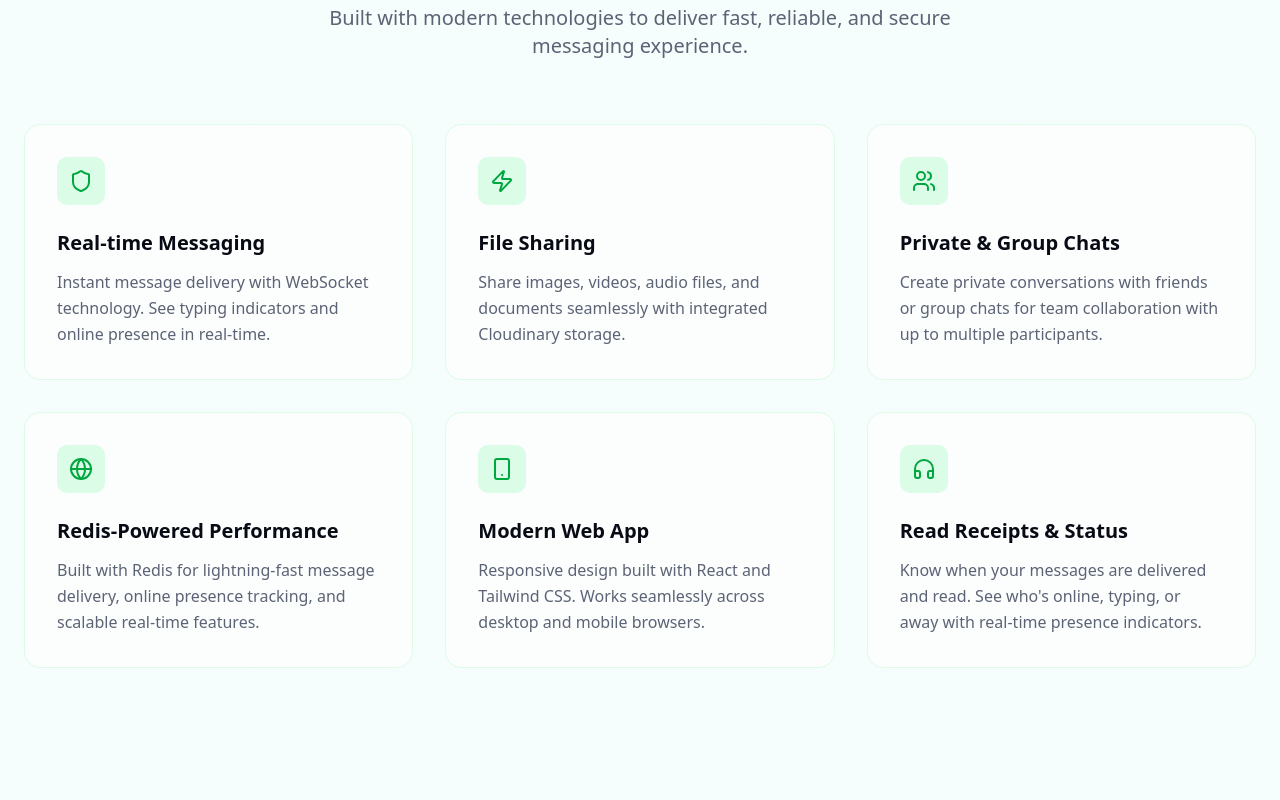
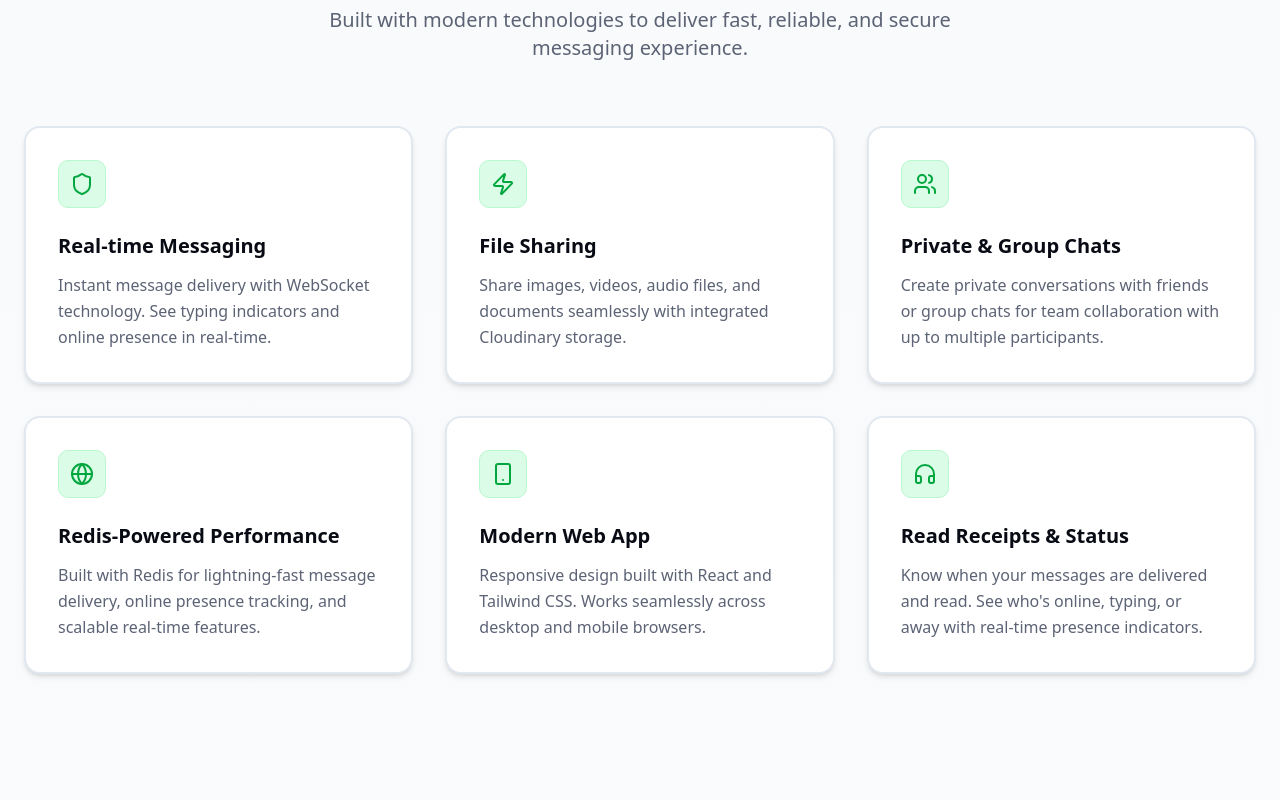
Before and after one commit to SaswatBarai/Hiky, a React (Vite) app in the folder frontend/: page / in a window 1280 px wide. Shown: the part 940-1740 px from the top of the page. Built offline with nearby package versions, Linux system fonts and the light colour scheme; no server answers.

Commit message:
update Landing page styles for improved aesthetics and accessibility

```diff
--- a/frontend/src/pages/Landing.jsx
+++ b/frontend/src/pages/Landing.jsx
@@ -77,10 +77,13 @@ export default function Landing() {
       initial={{ opacity: 0 }}
       animate={{ opacity: 1 }}
       transition={{ duration: 0.5 }}
-      className="min-h-screen bg-gradient-to-b from-background via-background to-green-50/30 dark:from-background dark:via-background dark:to-muted/20 text-foreground"
+      className="min-h-screen bg-gradient-to-b from-slate-50 via-gray-50 to-green-50/50 dark:from-background dark:via-background dark:to-muted/20 text-foreground"
     >
       {/* Background Effects */}
-      <div className="absolute inset-0 bg-[radial-gradient(circle_at_10%_20%,rgba(16,185,129,0.03),transparent_20%),radial-gradient(circle_at_90%_80%,rgba(34,197,94,0.02),transparent_20%),radial-gradient(circle_at_50%_50%,rgba(22,163,74,0.02),transparent_30%)] dark:bg-[radial-gradient(circle_at_10%_20%,rgba(16,185,129,0.08),transparent_20%),radial-gradient(circle_at_90%_80%,rgba(34,197,94,0.06),transparent_20%),radial-gradient(circle_at_50%_50%,rgba(22,163,74,0.05),transparent_30%)] pointer-events-none" />
+      <div className="absolute inset-0 bg-[radial-gradient(circle_at_10%_20%,rgba(16,185,129,0.06),transparent_25%),radial-gradient(circle_at_90%_80%,rgba(34,197,94,0.05),transparent_25%),radial-gradient(circle_at_50%_50%,rgba(22,163,74,0.04),transparent_35%)] dark:bg-[radial-gradient(circle_at_10%_20%,rgba(16,185,129,0.08),transparent_20%),radial-gradient(circle_at_90%_80%,rgba(34,197,94,0.06),transparent_20%),radial-gradient(circle_at_50%_50%,rgba(22,163,74,0.05),transparent_30%)] pointer-events-none" />
+
+      {/* Light mode comfort overlay - subtle tint for eye comfort */}
+      <div className="absolute inset-0 bg-gradient-to-b from-gray-100/20 via-slate-50/10 to-transparent dark:hidden pointer-events-none" />
 
       {/* Header */}
       <motion.header
@@ -169,7 +172,7 @@ export default function Landing() {
         >
           <motion.div
             variants={itemVariants}
-            className="inline-flex items-center gap-2 px-3 sm:px-4 py-2 rounded-full bg-green-100 dark:bg-green-600/20 border border-green-200 dark:border-green-600/30 mb-6 sm:mb-8"
+            className="inline-flex items-center gap-2 px-3 sm:px-4 py-2 rounded-full bg-green-100 dark:bg-green-600/20 border-2 border-green-200 dark:border-green-600/30 mb-6 sm:mb-8 shadow-sm"
           >
             <motion.div
               animate={{ rotate: 360 }}
@@ -322,15 +325,15 @@ export default function Landing() {
         >
           <motion.div
             variants={itemVariants}
-            className="group p-6 sm:p-8 rounded-2xl bg-white/70 dark:bg-card/50 border border-green-100 dark:border-green-900/20 hover:border-green-300 dark:hover:border-green-600/40 transition-all duration-300"
+            className="group p-6 sm:p-8 rounded-2xl bg-white dark:bg-card/50 border-2 border-slate-200 dark:border-green-900/20 hover:border-green-300 dark:hover:border-green-600/40 transition-all duration-300 shadow-md hover:shadow-lg"
             whileHover={{
               scale: 1.03,
               y: -5,
-              boxShadow: "0 20px 25px -5px rgba(0, 0, 0, 0.1), 0 10px 10px -5px rgba(0, 0, 0, 0.04)"
+              boxShadow: "0 20px 25px -5px rgba(0, 0, 0, 0.15), 0 10px 10px -5px rgba(0, 0, 0, 0.08)"
             }}
           >
             <motion.div
-              className="w-12 h-12 bg-green-100 dark:bg-green-600/20 rounded-lg flex items-center justify-center mb-4 sm:mb-6 group-hover:bg-green-200 dark:group-hover:bg-green-600/30 transition-colors"
+              className="w-12 h-12 bg-green-100 dark:bg-green-600/20 rounded-lg flex items-center justify-center mb-4 sm:mb-6 group-hover:bg-green-200 dark:group-hover:bg-green-600/30 transition-colors border border-green-200 dark:border-green-600/30"
               whileHover={{ rotate: 5, scale: 1.1 }}
             >
               <Shield className="w-5 sm:w-6 h-5 sm:h-6 text-green-600 dark:text-green-500" />
@@ -343,15 +346,15 @@ export default function Landing() {
 
           <motion.div
             variants={itemVariants}
-            className="group p-6 sm:p-8 rounded-2xl bg-white/70 dark:bg-card/50 border border-green-100 dark:border-green-900/20 hover:border-green-300 dark:hover:border-green-600/40 transition-all duration-300"
+            className="group p-6 sm:p-8 rounded-2xl bg-white dark:bg-card/50 border-2 border-slate-200 dark:border-green-900/20 hover:border-green-300 dark:hover:border-green-600/40 transition-all duration-300 shadow-md hover:shadow-lg"
             whileHover={{
               scale: 1.03,
               y: -5,
-              boxShadow: "0 20px 25px -5px rgba(0, 0, 0, 0.1), 0 10px 10px -5px rgba(0, 0, 0, 0.04)"
+              boxShadow: "0 20px 25px -5px rgba(0, 0, 0, 0.15), 0 10px 10px -5px rgba(0, 0, 0, 0.08)"
             }}
           >
             <motion.div
-              className="w-12 h-12 bg-green-100 dark:bg-green-600/20 rounded-lg flex items-center justify-center mb-4 sm:mb-6 group-hover:bg-green-200 dark:group-hover:bg-green-600/30 transition-colors"
+              className="w-12 h-12 bg-green-100 dark:bg-green-600/20 rounded-lg flex items-center justify-center mb-4 sm:mb-6 group-hover:bg-green-200 dark:group-hover:bg-green-600/30 transition-colors border border-green-200 dark:border-green-600/30"
               whileHover={{ rotate: 5, scale: 1.1 }}
             >
               <Zap className="w-5 sm:w-6 h-5 sm:h-6 text-green-600 dark:text-green-500" />
@@ -364,15 +367,15 @@ export default function Landing() {
 
           <motion.div
             variants={itemVariants}
-            className="group p-6 sm:p-8 rounded-2xl bg-white/70 dark:bg-card/50 border border-green-100 dark:border-green-900/20 hover:border-green-300 dark:hover:border-green-600/40 transition-all duration-300"
+            className="group p-6 sm:p-8 rounded-2xl bg-white dark:bg-card/50 border-2 border-slate-200 dark:border-green-900/20 hover:border-green-300 dark:hover:border-green-600/40 transition-all duration-300 shadow-md hover:shadow-lg"
             whileHover={{
               scale: 1.03,
               y: -5,
-              boxShadow: "0 20px 25px -5px rgba(0, 0, 0, 0.1), 0 10px 10px -5px rgba(0, 0, 0, 0.04)"
+              boxShadow: "0 20px 25px -5px rgba(0, 0, 0, 0.15), 0 10px 10px -5px rgba(0, 0, 0, 0.08)"
             }}
           >
             <motion.div
-              className="w-12 h-12 bg-green-100 dark:bg-green-600/20 rounded-lg flex items-center justify-center mb-4 sm:mb-6 group-hover:bg-green-200 dark:group-hover:bg-green-600/30 transition-colors"
+              className="w-12 h-12 bg-green-100 dark:bg-green-600/20 rounded-lg flex items-center justify-center mb-4 sm:mb-6 group-hover:bg-green-200 dark:group-hover:bg-green-600/30 transition-colors border border-green-200 dark:border-green-600/30"
               whileHover={{ rotate: 5, scale: 1.1 }}
             >
               <Users className="w-5 sm:w-6 h-5 sm:h-6 text-green-600 dark:text-green-500" />
@@ -385,15 +388,15 @@ export default function Landing() {
 
           <motion.div
             variants={itemVariants}
-            className="group p-6 sm:p-8 rounded-2xl bg-white/70 dark:bg-card/50 border border-green-100 dark:border-green-900/20 hover:border-green-300 dark:hover:border-green-600/40 transition-all duration-300"
+            className="group p-6 sm:p-8 rounded-2xl bg-white dark:bg-card/50 border-2 border-slate-200 dark:border-green-900/20 hover:border-green-300 dark:hover:border-green-600/40 transition-all duration-300 shadow-md hover:shadow-lg"
             whileHover={{
               scale: 1.03,
               y: -5,
-              boxShadow: "0 20px 25px -5px rgba(0, 0, 0, 0.1), 0 10px 10px -5px rgba(0, 0, 0, 0.04)"
+              boxShadow: "0 20px 25px -5px rgba(0, 0, 0, 0.15), 0 10px 10px -5px rgba(0, 0, 0, 0.08)"
             }}
           >
             <motion.div
-              className="w-12 h-12 bg-green-100 dark:bg-green-600/20 rounded-lg flex items-center justify-center mb-4 sm:mb-6 group-hover:bg-green-200 dark:group-hover:bg-green-600/30 transition-colors"
+              className="w-12 h-12 bg-green-100 dark:bg-green-600/20 rounded-lg flex items-center justify-center mb-4 sm:mb-6 group-hover:bg-green-200 dark:group-hover:bg-green-600/30 transition-colors border border-green-200 dark:border-green-600/30"
               whileHover={{ rotate: 5, scale: 1.1 }}
             >
               <Globe className="w-5 sm:w-6 h-5 sm:h-6 text-green-600 dark:text-green-500" />
@@ -406,15 +409,15 @@ export default function Landing() {
 
           <motion.div
             variants={itemVariants}
-            className="group p-6 sm:p-8 rounded-2xl bg-white/70 dark:bg-card/50 border border-green-100 dark:border-green-900/20 hover:border-green-300 dark:hover:border-green-600/40 transition-all duration-300"
+            className="group p-6 sm:p-8 rounded-2xl bg-white dark:bg-card/50 border-2 border-slate-200 dark:border-green-900/20 hover:border-green-300 dark:hover:border-green-600/40 transition-all duration-300 shadow-md hover:shadow-lg"
             whileHover={{
               scale: 1.03,
               y: -5,
-              boxShadow: "0 20px 25px -5px rgba(0, 0, 0, 0.1), 0 10px 10px -5px rgba(0, 0, 0, 0.04)"
+              boxShadow: "0 20px 25px -5px rgba(0, 0, 0, 0.15), 0 10px 10px -5px rgba(0, 0, 0, 0.08)"
             }}
           >
             <motion.div
-              className="w-12 h-12 bg-green-100 dark:bg-green-600/20 rounded-lg flex items-center justify-center mb-4 sm:mb-6 group-hover:bg-green-200 dark:group-hover:bg-green-600/30 transition-colors"
+              className="w-12 h-12 bg-green-100 dark:bg-green-600/20 rounded-lg flex items-center justify-center mb-4 sm:mb-6 group-hover:bg-green-200 dark:group-hover:bg-green-600/30 transition-colors border border-green-200 dark:border-green-600/30"
               whileHover={{ rotate: 5, scale: 1.1 }}
             >
               <Smartphone className="w-5 sm:w-6 h-5 sm:h-6 text-green-600 dark:text-green-500" />
@@ -427,15 +430,15 @@ export default function Landing() {
 
           <motion.div
             variants={itemVariants}
-            className="group p-6 sm:p-8 rounded-2xl bg-white/70 dark:bg-card/50 border border-green-100 dark:border-green-900/20 hover:border-green-300 dark:hover:border-green-600/40 transition-all duration-300"
+            className="group p-6 sm:p-8 rounded-2xl bg-white dark:bg-card/50 border-2 border-slate-200 dark:border-green-900/20 hover:border-green-300 dark:hover:border-green-600/40 transition-all duration-300 shadow-md hover:shadow-lg"
             whileHover={{
               scale: 1.03,
               y: -5,
-              boxShadow: "0 20px 25px -5px rgba(0, 0, 0, 0.1), 0 10px 10px -5px rgba(0, 0, 0, 0.04)"
+              boxShadow: "0 20px 25px -5px rgba(0, 0, 0, 0.15), 0 10px 10px -5px rgba(0, 0, 0, 0.08)"
             }}
           >
             <motion.div
-              className="w-12 h-12 bg-green-100 dark:bg-green-600/20 rounded-lg flex items-center justify-center mb-4 sm:mb-6 group-hover:bg-green-200 dark:group-hover:bg-green-600/30 transition-colors"
+              className="w-12 h-12 bg-green-100 dark:bg-green-600/20 rounded-lg flex items-center justify-center mb-4 sm:mb-6 group-hover:bg-green-200 dark:group-hover:bg-green-600/30 transition-colors border border-green-200 dark:border-green-600/30"
               whileHover={{ rotate: 5, scale: 1.1 }}
             >
               <HeadphonesIcon className="w-5 sm:w-6 h-5 sm:h-6 text-green-600 dark:text-green-500" />
@@ -568,7 +571,7 @@ export default function Landing() {
           </div>
 
           <div className="space-y-6">
-            <div className="p-6 bg-white/70 dark:bg-card/50 rounded-2xl border border-green-100 dark:border-green-900/20">
+            <div className="p-6 bg-white dark:bg-card/50 rounded-2xl border-2 border-slate-200 dark:border-green-900/20 shadow-md">
               <h4 className="text-lg font-semibold text-foreground dark:text-white mb-3">Technology Stack</h4>
               <div className="grid grid-cols-2 gap-4 text-sm">
                 <div>
@@ -590,7 +593,7 @@ export default function Landing() {
               </div>
             </div>
 
-            <div className="p-6 bg-white/70 dark:bg-card/50 rounded-2xl border border-green-100 dark:border-green-900/20">
+            <div className="p-6 bg-white dark:bg-card/50 rounded-2xl border-2 border-slate-200 dark:border-green-900/20 shadow-md">
               <h4 className="text-lg font-semibold text-foreground dark:text-white mb-3">Key Features</h4>
               <ul className="space-y-2 text-sm text-muted-foreground">
                 <li className="flex items-center gap-2">
@@ -619,7 +622,7 @@ export default function Landing() {
         </div>
 
         <div className="text-center">
-          <div className="inline-flex items-center gap-4 p-8 bg-white/70 dark:bg-card/50 rounded-2xl border border-green-100 dark:border-green-900/20">
+          <div className="inline-flex items-center gap-4 p-8 bg-white dark:bg-card/50 rounded-2xl border-2 border-slate-200 dark:border-green-900/20 shadow-md">
             <div className="text-left">
               <h4 className="text-lg font-semibold text-foreground dark:text-white mb-2">Open Source Project</h4>
               <p className="text-muted-foreground text-sm">
```
